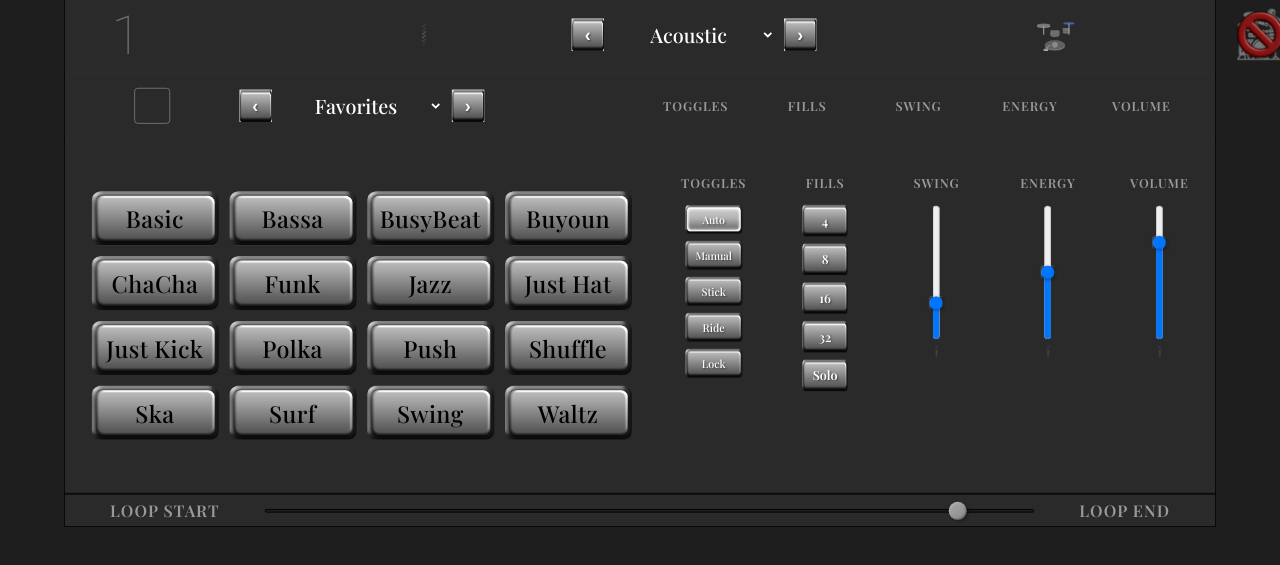
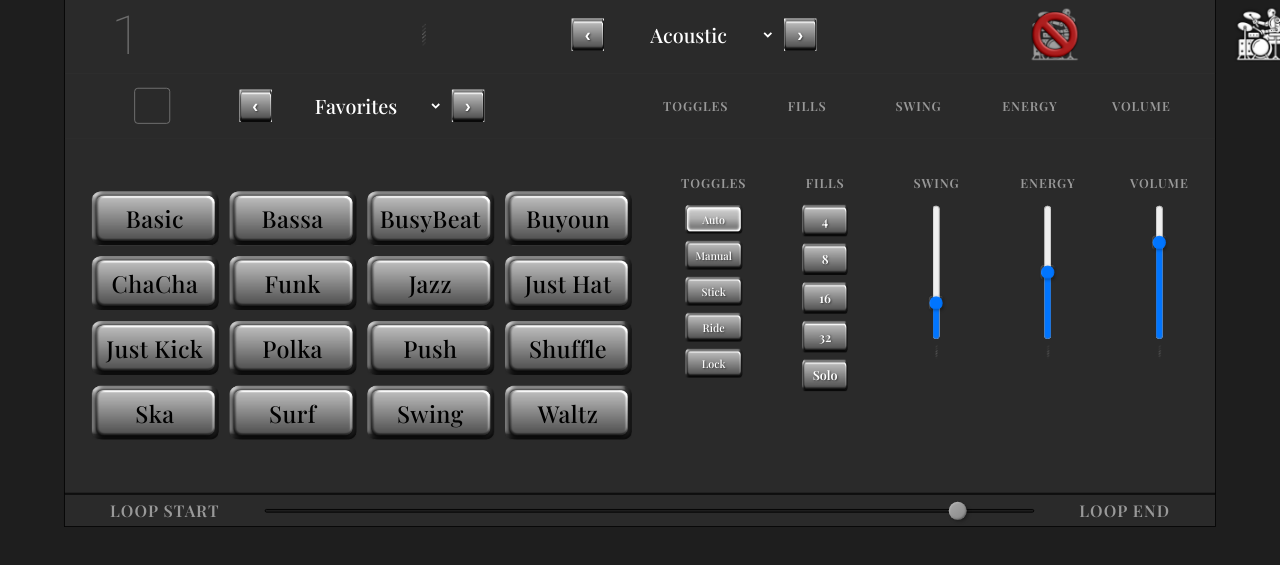
Before and after one commit to larryseyer/OTTO-Interface-Development, a plain HTML site: page index.html in a window 1280 px wide. Shown: the part 121-686 px from the top of the page. Drawn offline with nearby package versions, Linux system fonts and the light colour scheme; some icons are missing; a web font is replaced by a local one.

Commit message:
we now see the drummer mute icon but it is in the wrong state... needs clarifaction for the sections

```diff
--- a/index.html
+++ b/index.html
@@ -136,7 +136,7 @@
                 <!-- Area 4: Mixer icon -->
                 <div class="row3-area-4">
                     <button class="kit-mixer-btn" id="kit-mixer-btn">
-                        <img src="Images/drum-kit-icon.svg" alt="Drum Kit Mixer" class="kit-mixer-icon">
+                        <!-- Using OTTO_Button_Glyph.png as background image -->
                     </button>
                 </div>
 
--- a/styles.css
+++ b/styles.css
@@ -789,31 +789,29 @@ body {
 }
 
 .kit-mixer-btn {
-    background: transparent;
-    border: none;
+    width: 60px !important;
+    height: 60px !important;
+    background-image: url('Images/OTTO_Button_Glyph.png');
+    background-size: 100% 600% !important;  /* 6 states vertically */
+    background-position: 0 80% !important;  /* Different position to show mixer icon variant */
+    background-repeat: no-repeat;
+    background-color: transparent !important;
+    border: none !important;
     cursor: pointer;
-    transition: all 0.05s ease;
-    padding: 0;
-    width: 60px;
-    height: 60px;
-    display: flex;
-    align-items: center;
-    justify-content: center;
+    transition: background-position 0.05s ease;
+    padding: 0 !important;
+    display: block !important;
+    overflow: hidden !important;
 }
 
 .kit-mixer-btn:hover {
-    transform: scale(1.1);
+    background-position: 0 100% !important;  /* Hover state for mixer */
+    background-color: transparent !important;
 }
 
 .kit-mixer-btn.active {
-    filter: brightness(1.2);
-}
-
-.kit-mixer-icon {
-    height: 50px;
-    width: auto;
-    object-fit: contain;
-    filter: invert(0.7);  /* Make icon visible on dark background */
+    background-position: 0 20% !important;  /* Active state */
+    background-color: transparent !important;
 }
 
 /* Row 4: Pattern Groups - Pattern Groups */
@@ -1304,7 +1302,7 @@ body {
     flex: 0 0 var(--row3-area5-width);
     display: flex;
     align-items: center;
-    justify-content: flex-end;  /* Right-align mute button */
+    justify-content: flex-end;
     padding-right: 20px;
 }
 
@@ -1403,9 +1401,10 @@ body {
 .mute-drummer-btn {
     width: 60px !important;
     height: 60px !important;
-    background: url('Images/OTTO_Button_Glyph.png') no-repeat !important;
+    background-image: url('Images/OTTO_Button_Glyph.png');
     background-size: 100% 600% !important;  /* 6 states vertically */
-    background-position: 0 0% !important;  /* Normal state - shows white drummer */
+    background-position: 0 20% !important;  /* Normal state - shows unmuted drummer */
+    background-color: transparent !important;
     border: none !important;
     cursor: pointer;
     transition: background-position 0.05s ease;
@@ -1416,14 +1415,17 @@ body {
 
 .mute-drummer-btn:hover {
     background-position: 0 40% !important;  /* Hover state */
+    background-color: transparent !important;
 }
 
 .mute-drummer-btn.muted {
-    background-position: 0 20% !important;  /* Muted state - shows crossed out */
+    background-position: 0 0% !important;  /* Muted state - shows crossed out */
+    background-color: transparent !important;
 }
 
 .mute-drummer-btn.muted:hover {
     background-position: 0 60% !important;  /* Muted hover state */
+    background-color: transparent !important;
 }
 
 .mute-icon {
```
Also changed, not shown: Images/drum-kit-icon.svg (deleted), 1 other file.
